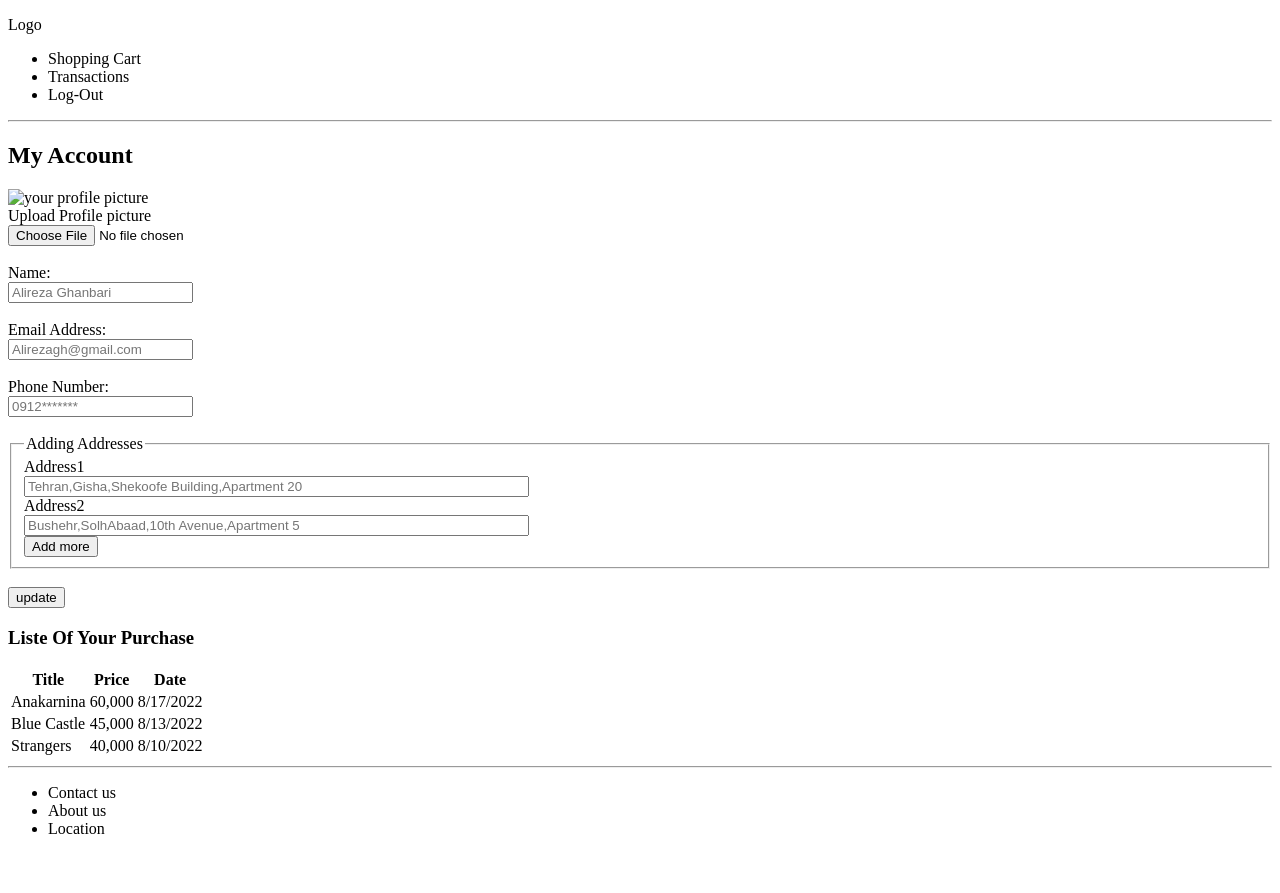
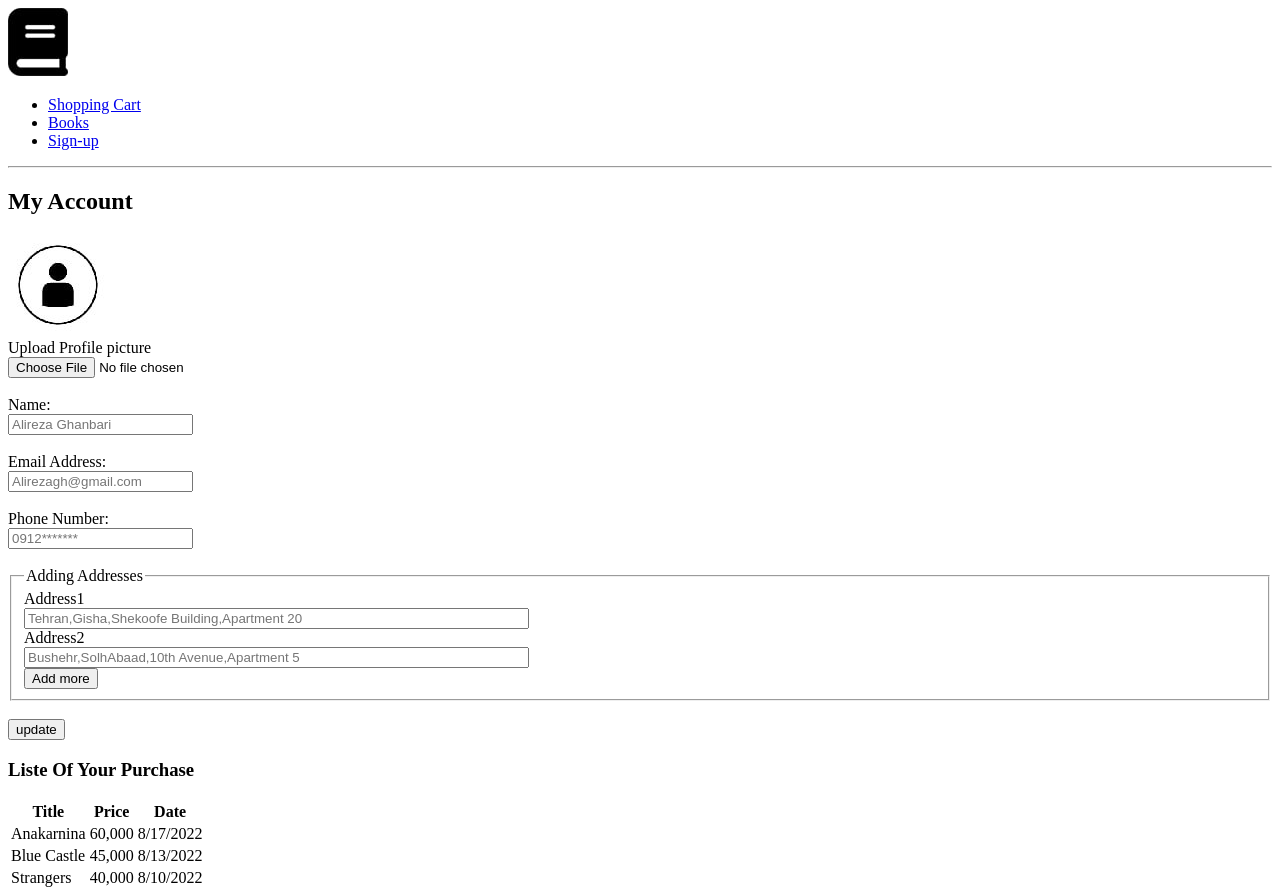
Before and after one commit to gilda-prv/BookStore, a plain HTML site: page index4.html in a window 1280 px wide. Shown: the top 893 px of the page. Before the commit the page ends 854 px from the top, so only its background shows below. Drawn offline with Linux system fonts and the light colour scheme.

Commit message:
add link
add link

```diff
--- a/index4.html
+++ b/index4.html
@@ -8,13 +8,12 @@
   </head>
   <body>
     <header>
-      <p>Logo</p>
-
       <nav>
+        <img src="images/photo_2022-08-20_12-40-50.jpg" alt="logo" />
         <ul>
-          <li>Shopping Cart</li>
-          <li>Transactions</li>
-          <li>Log-Out</li>
+          <li><a href="index3.html">Shopping Cart</a></li>
+          <li><a href="index2.html">Books</a></li>
+          <li><a href="index.html">Sign-up</a></li>
         </ul>
       </nav>
 
@@ -26,10 +25,9 @@
     </section>
 
     <main>
-      <img src="" alt="your profile picture" />
-
-      <br />
       <div>
+        <img src="images/g-1.jpg" alt="your profile picture" />
+        <br />
         <label for="choose file">Upload Profile picture </label>
 
         <br />
```
